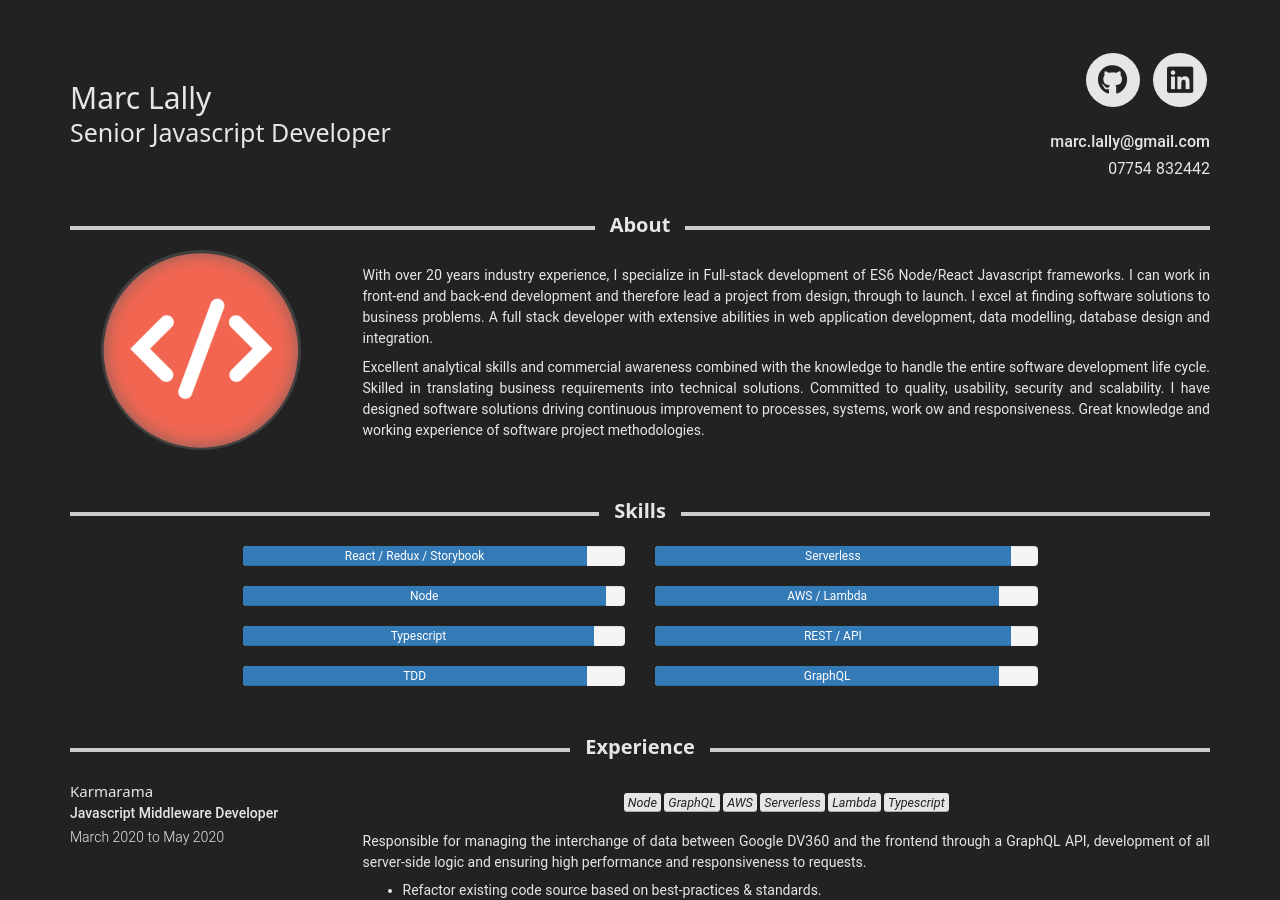
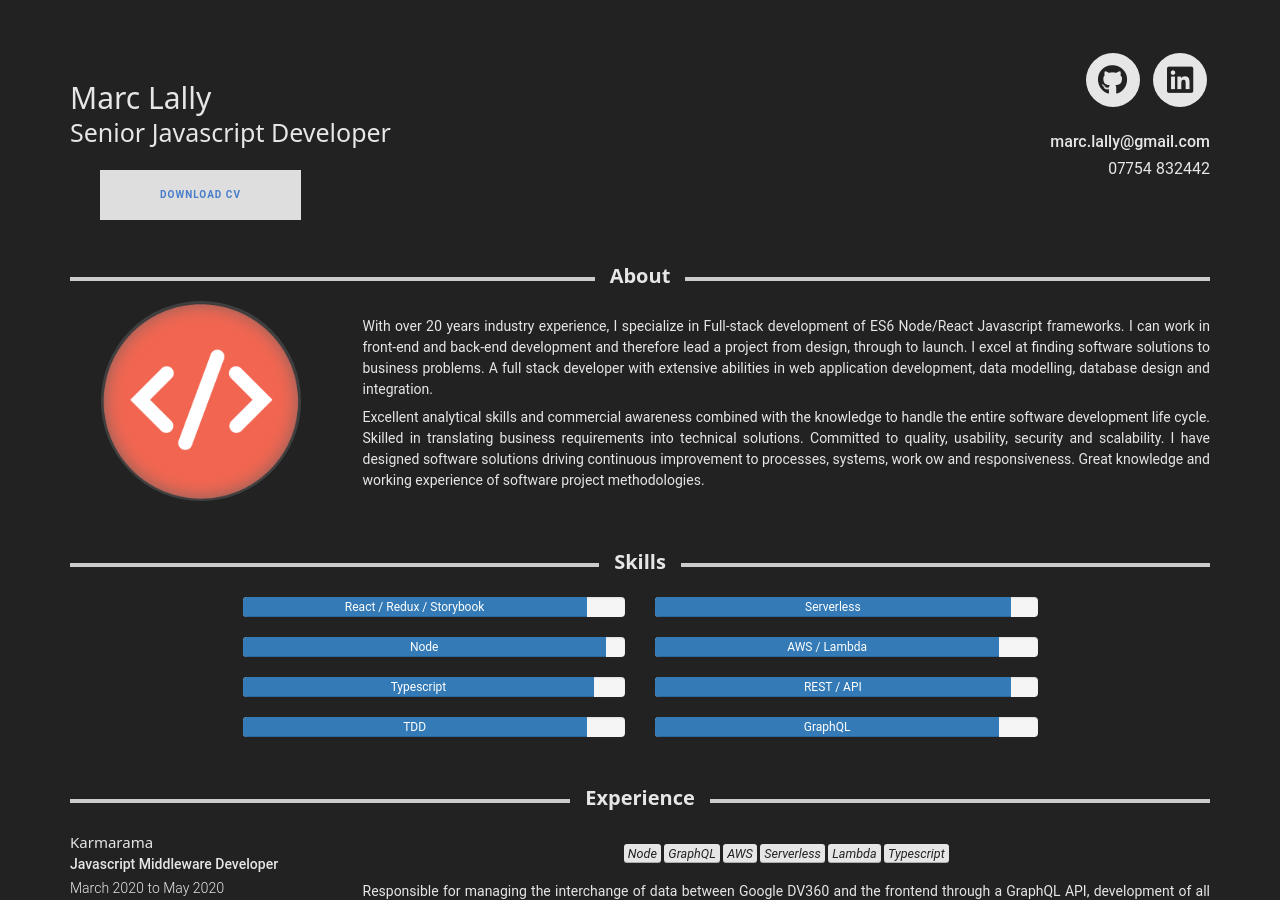
Before and after one commit to marclally/marclally.github.io, a Jekyll site: the page built from index.md, in a window 1280 px wide and 900 px high. Built offline with Jekyll 4.4.1, drawn with Linux system fonts in a browser that asks for light colours; nearby versions of some CDN libraries; some web fonts are replaced.

Commit message:
add download button

```diff
--- a/_includes/header.html
+++ b/_includes/header.html
@@ -3,6 +3,7 @@
     <div class="col-xs-12 col-sm-6 col-md-6 col-lg-8 header-left">
       <h1>{{ site.name | escape }}</h1>
       <h2>{{ site.title | escape }}</h2>
+      <a type="button" download href="/assets/marclally-github-io.pdf" class="btn btn-dark">Download CV</a>
     </div>
     <div class="col-xs-12 col-sm-6 col-md-6 col-lg-4 header-right">
       <ul class="icons">
```
Also changed, not shown: 3 other files.
